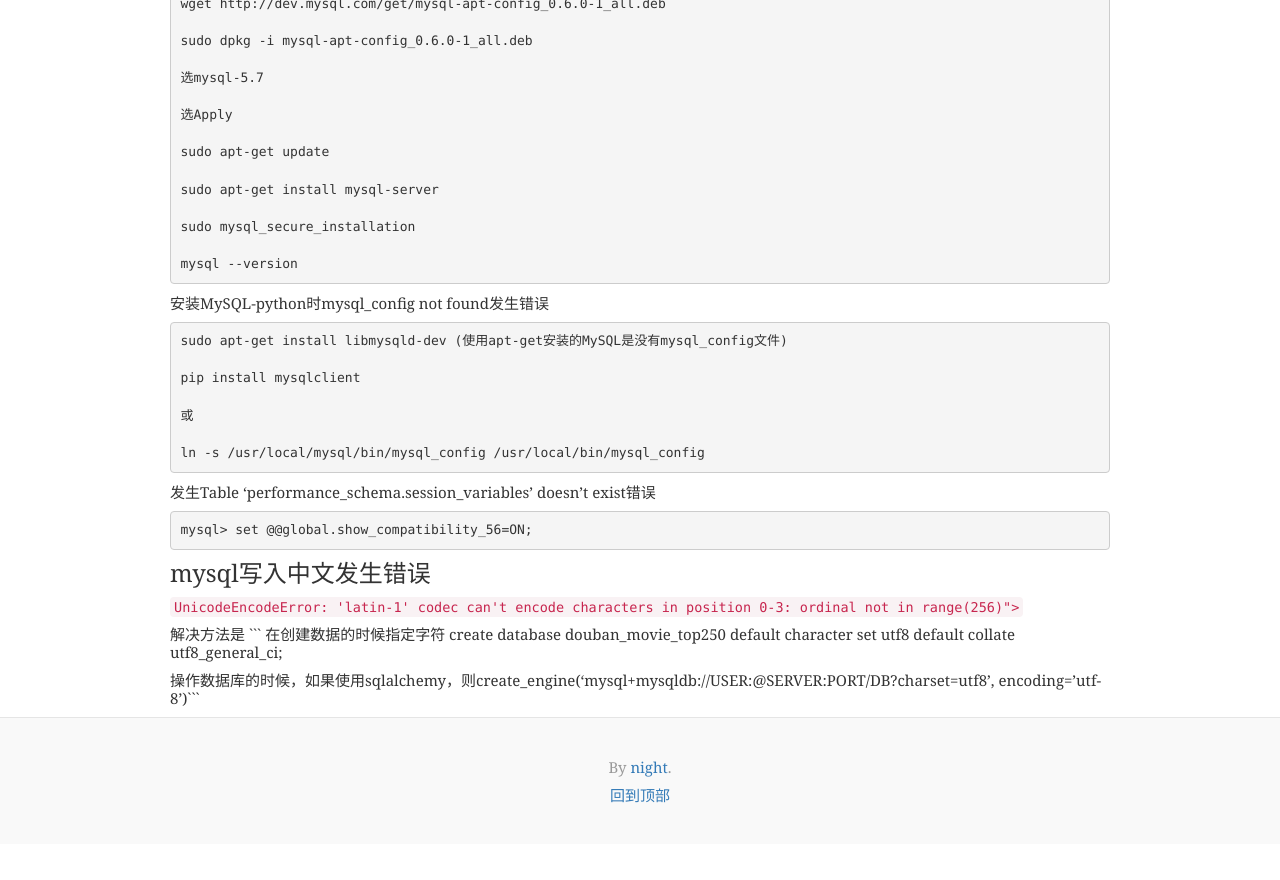
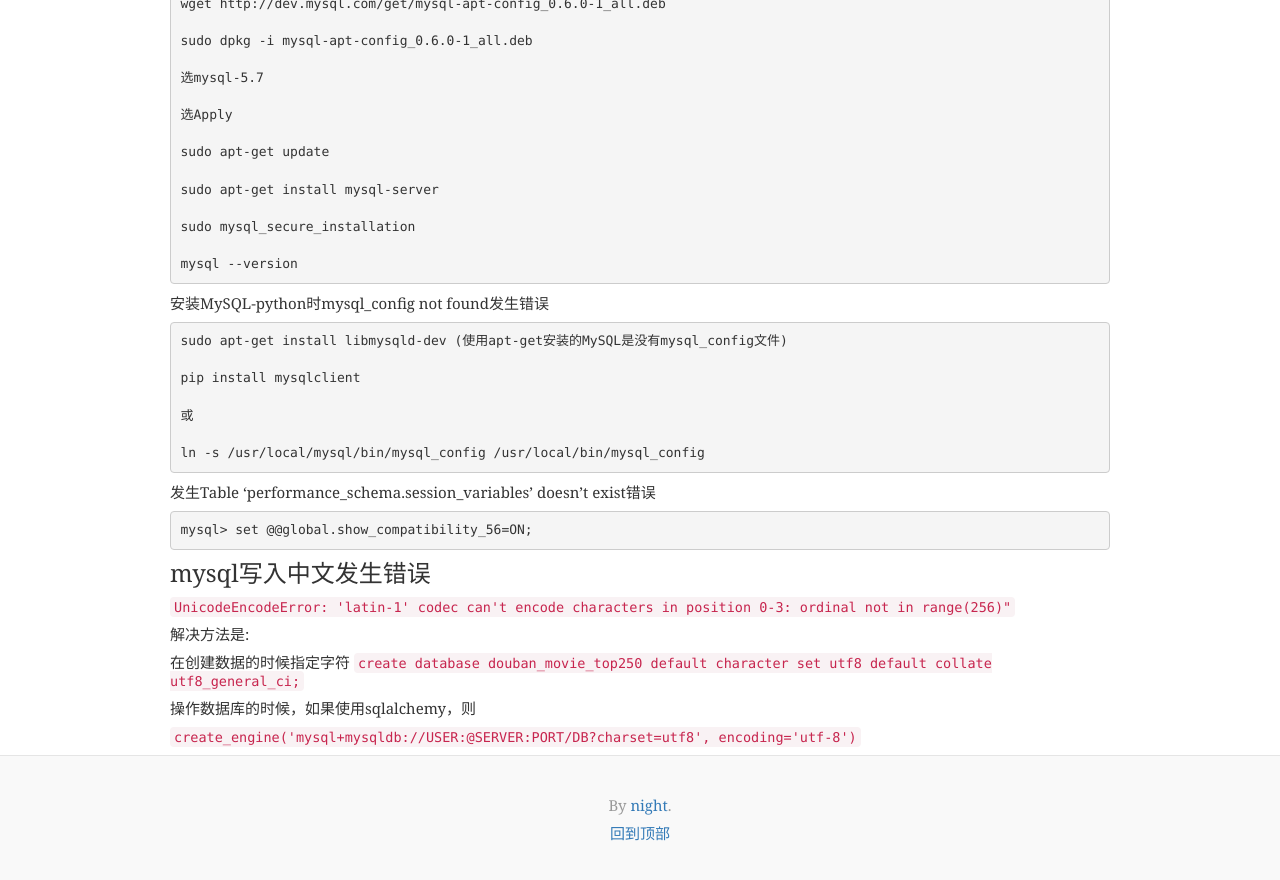
Before and after one commit to night1008/night1008.github.io, a Jekyll site: the page built from _posts/2016-10-23-mysql.md, in a window 1280 px wide and 900 px high, scrolled down 1067 px. Shown: the top 880 px of the window. Built offline with Jekyll 4.4.1, drawn with Linux system fonts in a browser that asks for light colours.

Commit message:
update mysql post

````diff
--- a/_posts/2016-10-23-mysql.md
+++ b/_posts/2016-10-23-mysql.md
@@ -94,11 +94,13 @@ mysql> set @@global.show_compatibility_56=ON;
 
 ### mysql写入中文发生错误
 
-```UnicodeEncodeError: 'latin-1' codec can't encode characters in position 0-3: ordinal not in range(256)">```
+```UnicodeEncodeError: 'latin-1' codec can't encode characters in position 0-3: ordinal not in range(256)"```
 
-解决方法是
-```
+解决方法是:
+
 在创建数据的时候指定字符
-create database douban_movie_top250 default character set utf8 default collate utf8_general_ci;
+```create database douban_movie_top250 default character set utf8 default collate utf8_general_ci;```
 
-操作数据库的时候，如果使用sqlalchemy，则create_engine('mysql+mysqldb://USER:@SERVER:PORT/DB?charset=utf8', encoding='utf-8')```
+操作数据库的时候，如果使用sqlalchemy，则
+
+```create_engine('mysql+mysqldb://USER:@SERVER:PORT/DB?charset=utf8', encoding='utf-8')```
````
